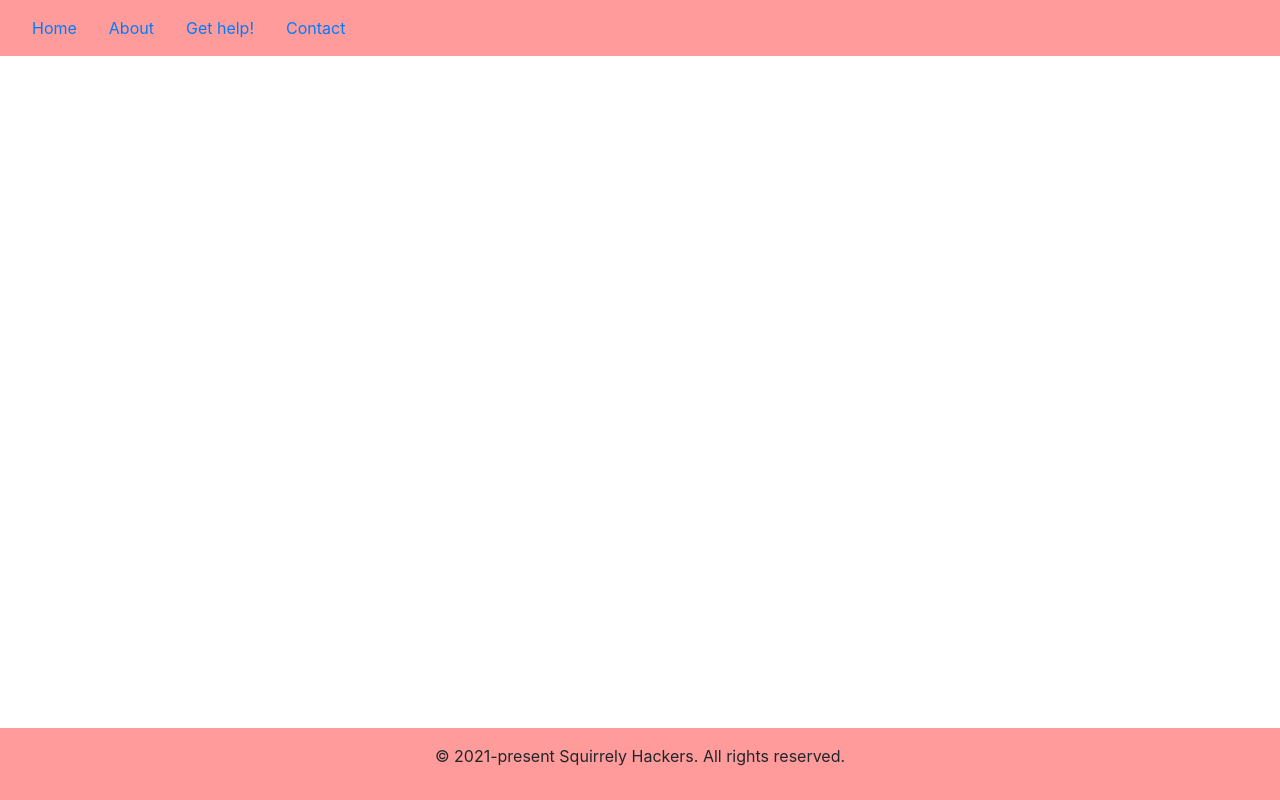
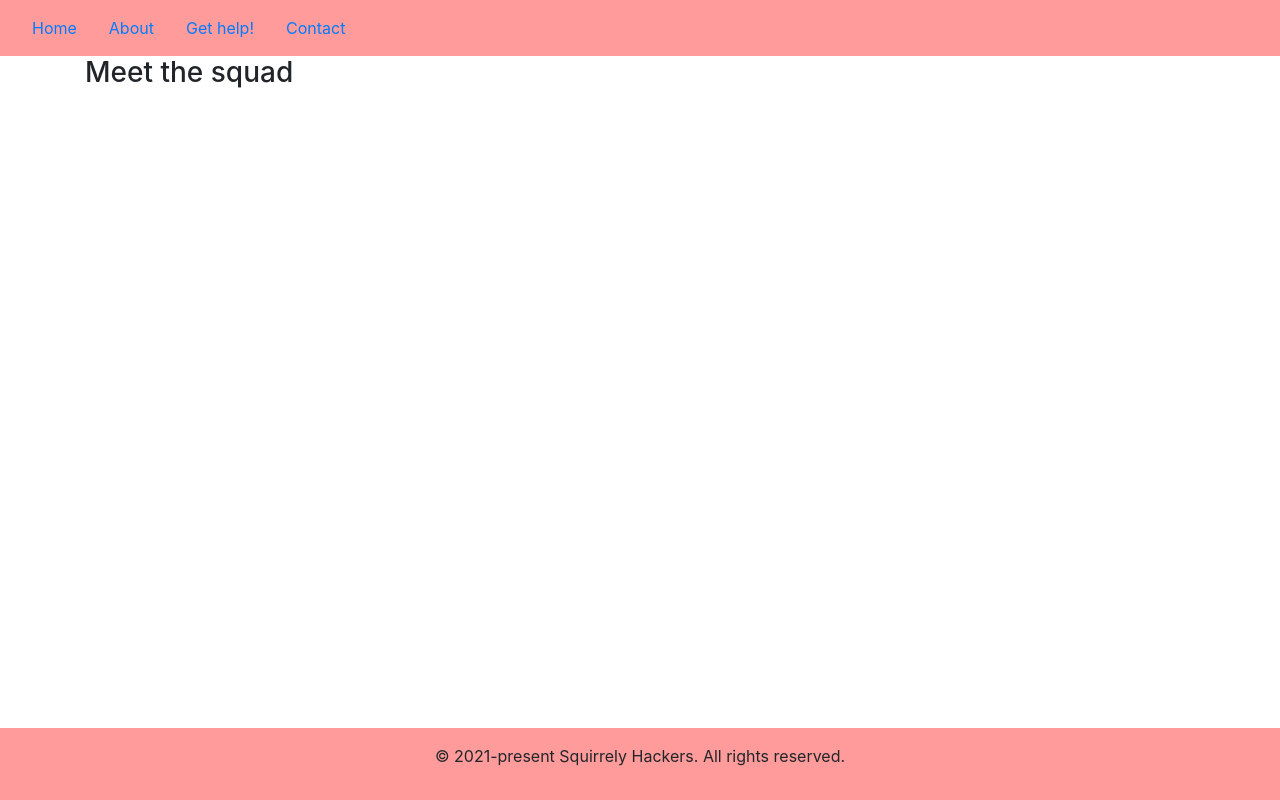
Before and after one commit to evanjelica/HackUTD-SquirrelPantry, a React (Create React App) app: page /team in a window 1280 px wide. Built offline with nearby package versions, Linux system fonts and the light colour scheme.

Commit message:
Added Team component

```diff
--- a/src/App.js
+++ b/src/App.js
@@ -4,6 +4,7 @@ import './App.css';
 import LandingPage from './front/Components/LandingPage';
 import Navbar from './front/Components/Navbar';
 import Assist from './front/Components/Assist'
+import Team from './front/Components/Team'
 import Footer from './front/Components/Footer';
 
 import React from "react"
@@ -27,6 +28,10 @@ function App() {
               <Assist/>
             </Route>
 
+            <Route path= "/team">
+              <Team/>
+            </Route>
+
           </Switch>
         </Container>
         <Footer/>
--- /dev/null
+++ b/src/front/Components/Chatbot.js
@@ -0,0 +1,6 @@
+import React, { Component } from "react";
+
+class ChatBot extends Component {
+
+}
+export default ChatBot;
--- a/src/front/Components/LandingPage.js
+++ b/src/front/Components/LandingPage.js
@@ -1,12 +1,14 @@
 import React from 'react'
 import Welcome from './Welcome'
 import Assist from './Assist'
+import Team from './Team'
 
 function LandingPage() {
         return (
                 <>
                         <Welcome/>
                         <Assist/>
+                        <Team/>
                 </>
         )
 }
--- /dev/null
+++ b/src/front/Components/Team.js
@@ -0,0 +1,8 @@
+import React from "react";
+
+const Team = () => (
+  <div>
+    <h3>Meet the squad</h3>
+  </div>
+);
+export default Team;
```
